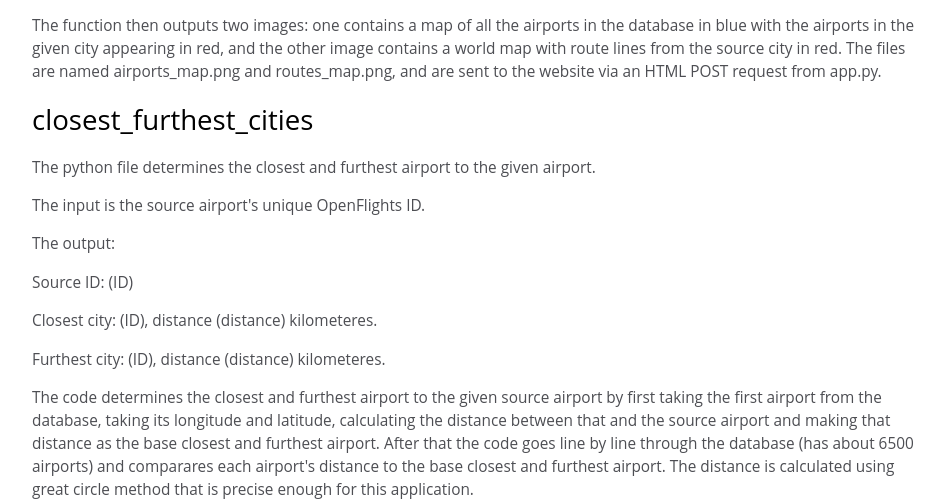
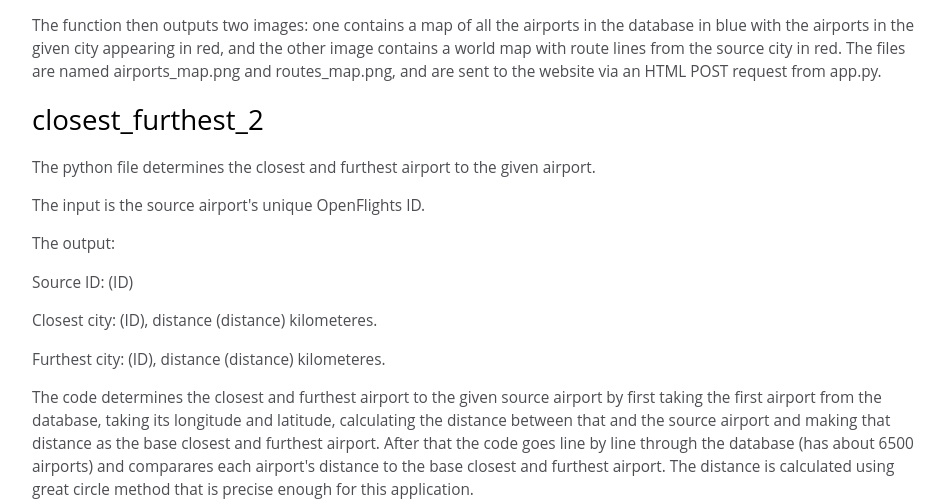
Before and after one commit to adityaagrawal53/industrial-training-flight-statistics, a Flask app: page /documentation.html in a window 1280 px wide. Shown: the part 2062-2562 px from the top of the page, without its empty margins (321-1265 px from the left). Run offline with Flask 3, Linux system fonts and the light colour scheme.

Commit message:
documentatiton closest furthest 2

```diff
--- a/templates/documentation.html
+++ b/templates/documentation.html
@@ -91,8 +91,8 @@
       <p>The function then outputs two images: one contains a map of all the airports in the database in blue with the airports in the given city appearing in red, and the other image contains a world map with route lines from the source city in red.  The files are named airports_map.png and routes_map.png, and are sent to the website via an HTML POST request from app.py.
       </p>
     </section>
-    <section id="closest_furthest_cities" class="main-section">
-      <header>closest_furthest_cities</header>
+    <section id="closest_furthest_2" class="main-section">
+      <header>closest_furthest_2</header>
       <p>The python file determines the closest and furthest airport to the given airport.</p>
       <p>The input is the source airport's unique OpenFlights ID.</p>
       <p>The output:</p>
```
Also changed, not shown: static/Images/airports_map.png, static/Images/routes_map.png.
